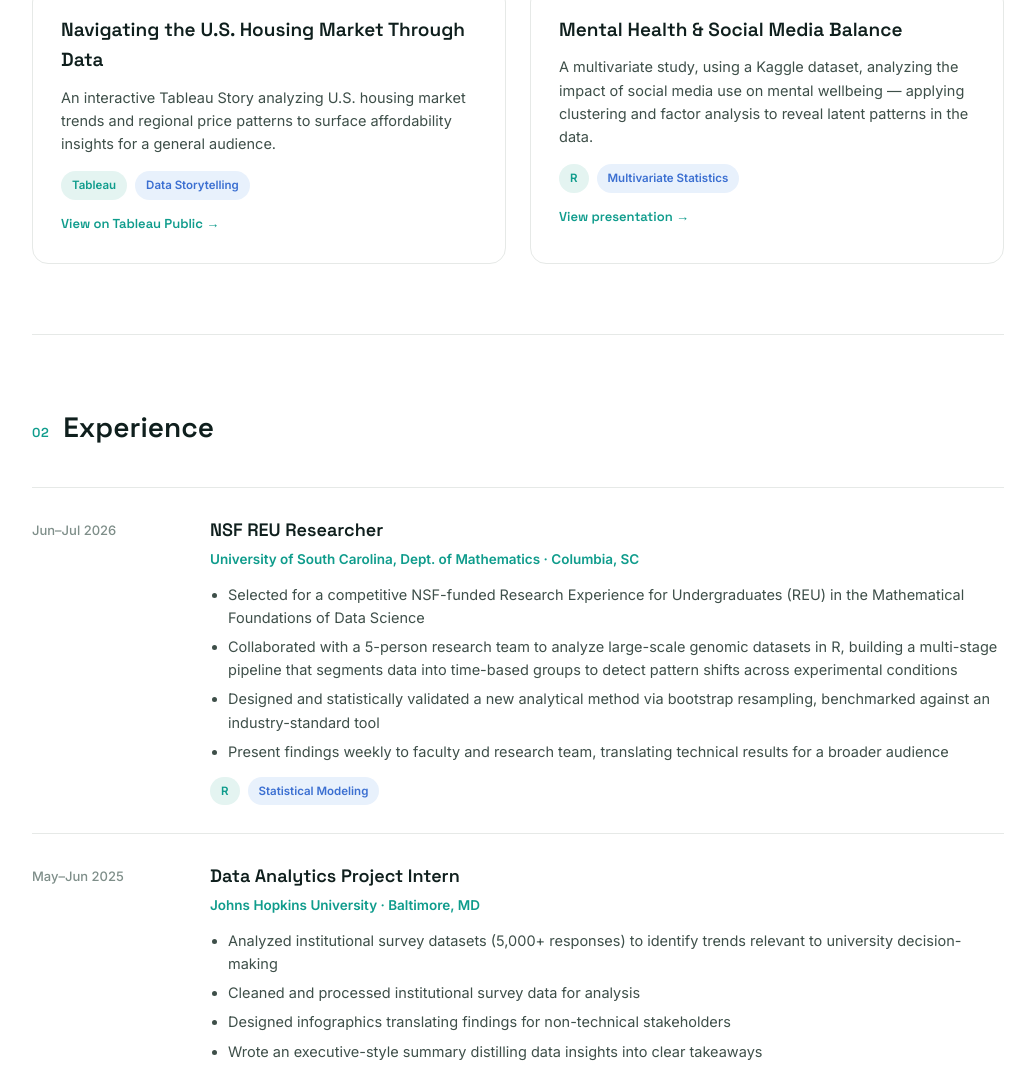
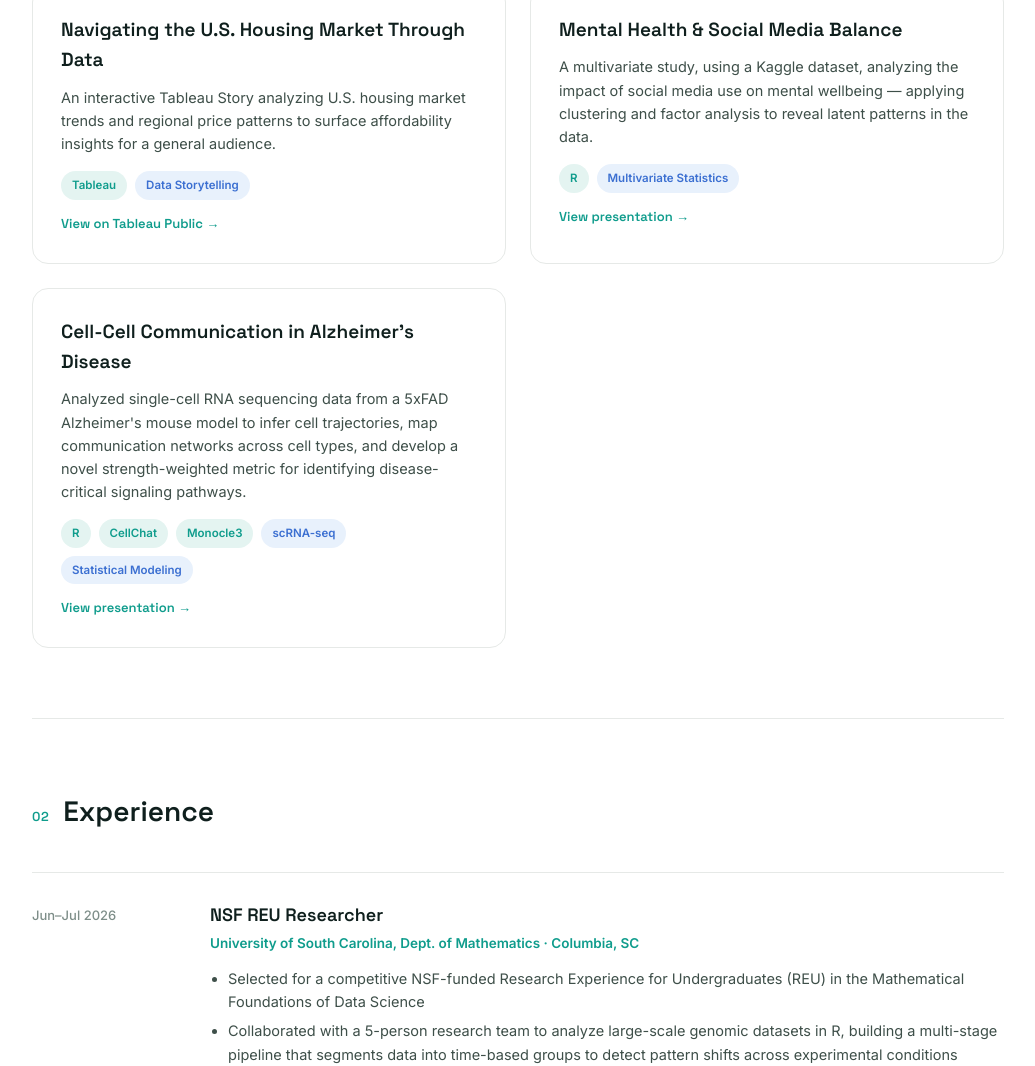
Before and after one commit to zoefhorn/zoefhorn.github.io, a plain HTML site: page index.html in a window 1280 px wide. Shown: the part 888-1954 px from the top of the page, without its empty margins (122-1157 px from the left). Drawn offline with Linux system fonts and the light colour scheme.

Commit message:
Add files via upload

```diff
--- a/index.html
+++ b/index.html
@@ -167,6 +167,20 @@
         </div>
         <div style="margin-top:14px; font-family:'Space Grotesk',sans-serif; font-size:13px;">
           <a href="https://docs.google.com/presentation/d/1Y42RADfl3_qi15ccCOdQVk8CR-GcyxACCrKO4vvvUqM/view" target="_blank" rel="noopener" style="color:var(--teal); font-weight:600;">View presentation →</a>
+        </div>
+      </div>
+      <div class="project-card">
+        <h3>Cell-Cell Communication in Alzheimer's Disease</h3>
+        <p>Analyzed single-cell RNA sequencing data from a 5xFAD Alzheimer's mouse model to infer cell trajectories, map communication networks across cell types, and develop a novel strength-weighted metric for identifying disease-critical signaling pathways.</p>
+        <div class="tag-row">
+          <span class="tag teal">R</span>
+          <span class="tag teal">CellChat</span>
+          <span class="tag teal">Monocle3</span>
+          <span class="tag blue">scRNA-seq</span>
+          <span class="tag blue">Statistical Modeling</span>
+        </div>
+        <div style="margin-top:14px; font-family:'Space Grotesk',sans-serif; font-size:13px;">
+          <a href="REU_Final_Presentation.pdf" target="_blank" rel="noopener" style="color:var(--teal); font-weight:600;">View presentation →</a>
         </div>
       </div>
     </div>
```
